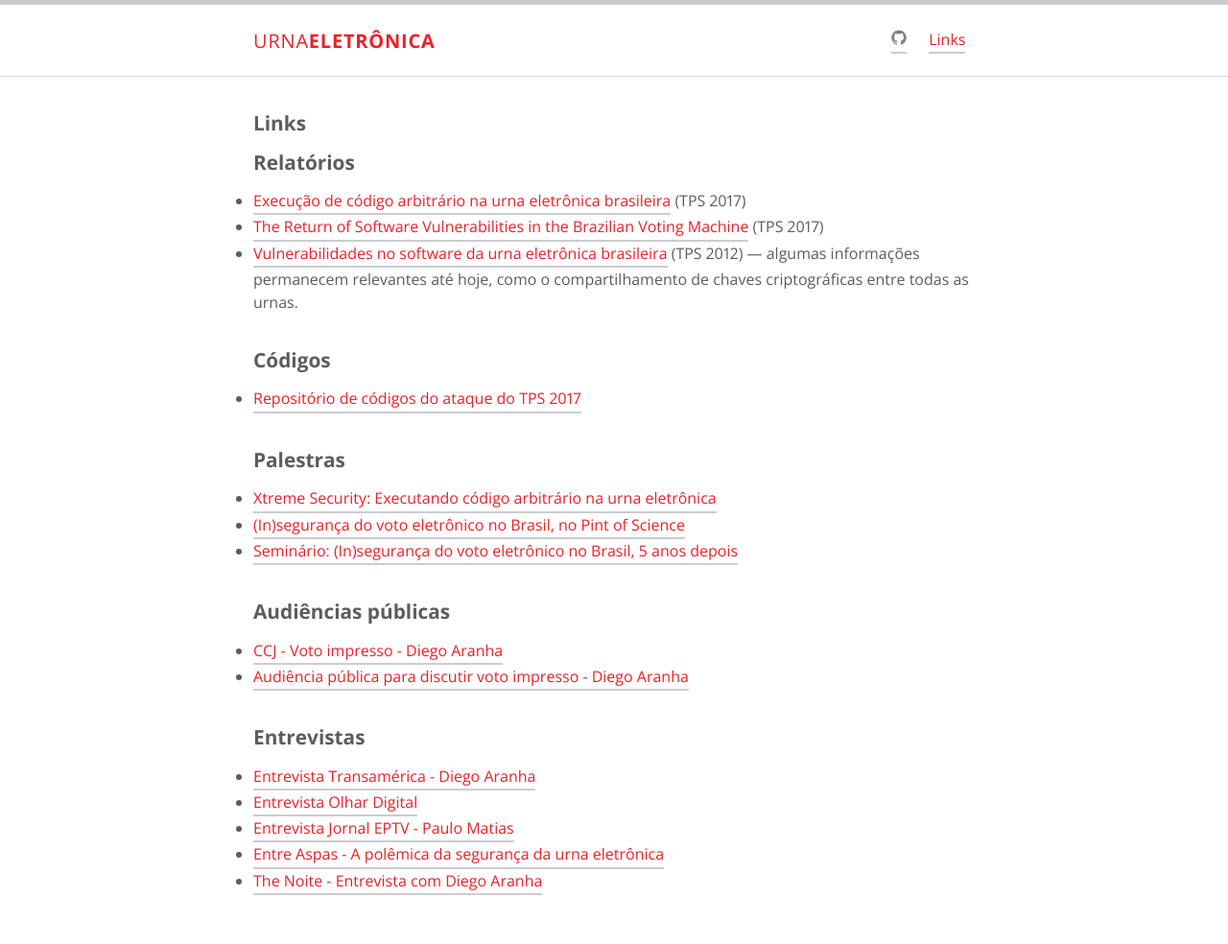
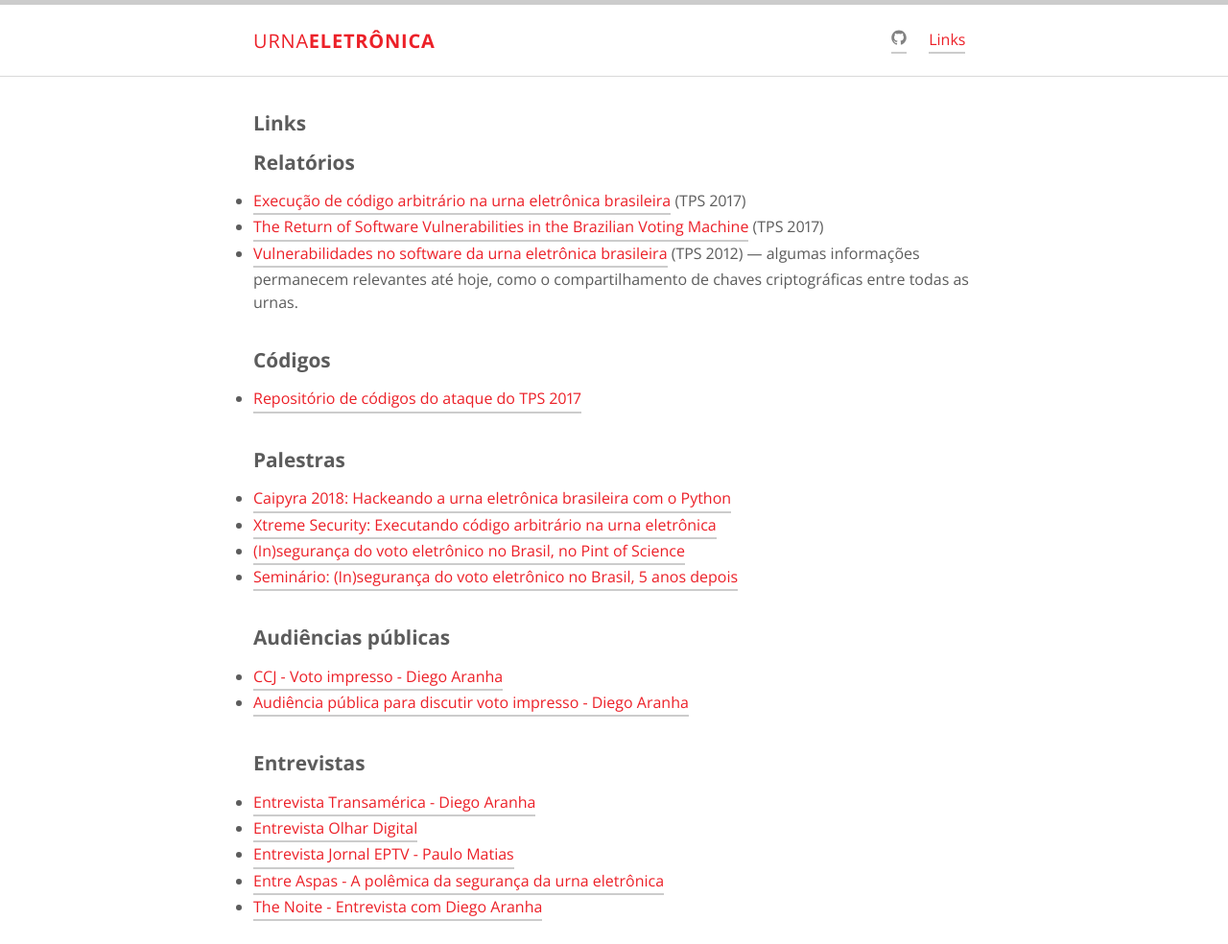
Before and after one commit to epicleet/urna-website, a Jekyll site: the page built from links.md, in a window 1280 px wide. Shown: the whole page at 96% size. Built offline with Jekyll 4.4.1, drawn with Linux system fonts in a browser that asks for light colours; before the commit the page ends 957 px from its top, so only the background shows below that.

Commit message:
Adiciona palestra do Caipyra

```diff
--- a/links.md
+++ b/links.md
@@ -20,6 +20,7 @@ permalink: /links/
 
 # Palestras
 
+* [Caipyra 2018: Hackeando a urna eletrônica brasileira com o Python](https://www.youtube.com/watch?v=MeMZDCecuIA)
 * [Xtreme Security: Executando código arbitrário na urna eletrônica](https://www.youtube.com/watch?v=sbj82-0koas)
 * [(In)segurança do voto eletrônico no Brasil, no Pint of Science](https://www.facebook.com/onovolab/videos/183012755591781)
 * [Seminário: (In)segurança do voto eletrônico no Brasil, 5 anos depois](https://www.youtube.com/watch?v=IHrKjyPhm-4)
```
